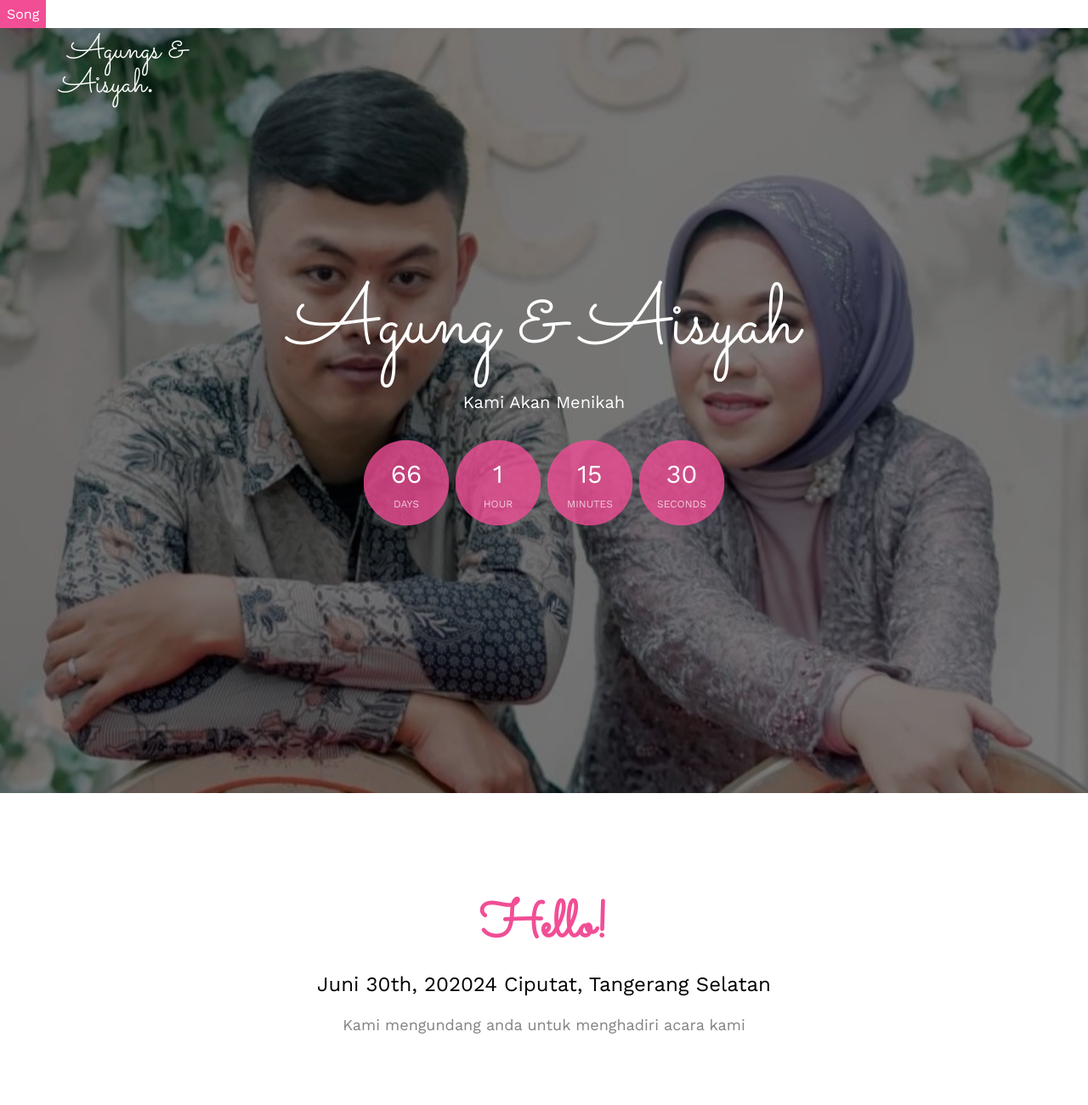
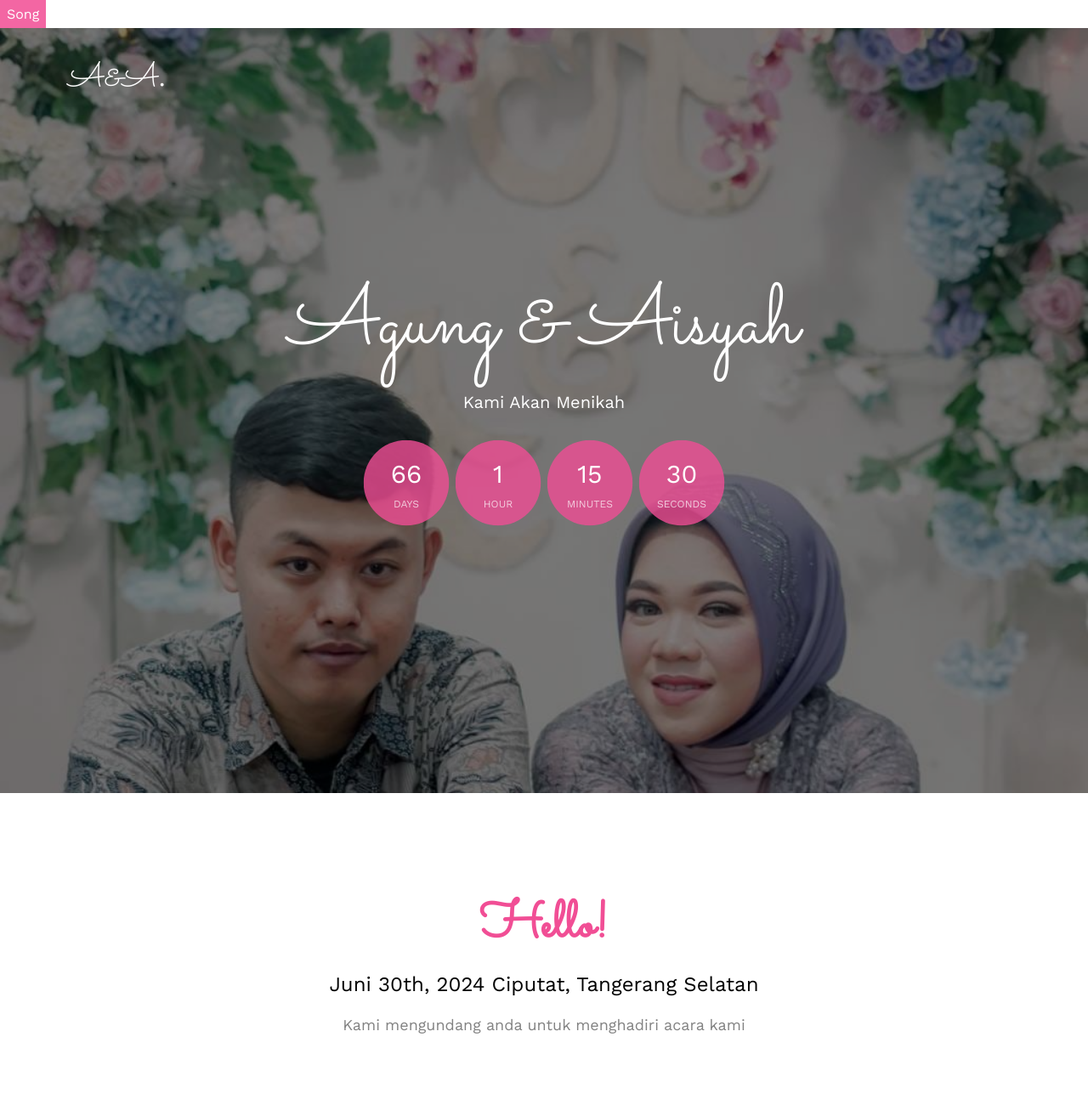
Before and after one commit to mhanks2/agungaisyah, a plain HTML site: page index.html in a window 1280 px wide. Shown: the top 1300 px of the page at 85% size. Drawn offline with nearby package versions, Linux system fonts and the light colour scheme; files whose address does not match are found by name.

Commit message:
index.html

```diff
--- a/index.html
+++ b/index.html
@@ -8,9 +8,9 @@
 	<meta http-equiv="X-UA-Compatible" content="IE=edge">
 	<title>Agungs & Aisyah &mdash; Acara Kami</title>
 	<meta name="viewport" content="width=device-width, initial-scale=1">
-	<meta name="description" content="Agung & Aisyah" />
-	<meta name="keywords" content="Agung & Aisyah" />
-	<meta name="author" content="Agung & Aisyah" />
+	<meta name="description" content="Free HTML5 Template by FREEHTML5.CO" />
+	<meta name="keywords" content="free html5, free template, free bootstrap, html5, css3, mobile first, responsive" />
+	<meta name="author" content="FREEHTML5.CO" />
 
 	<meta property="og:title" content=""/>
 	<meta property="og:image" content=""/>
@@ -51,9 +51,7 @@
 
 	</head>
 	<body>
-	<div class="fh5co-loader"></div>
-
-	<div id="page">
+	<div class="bi bi-volume-up">
 		<button class="btn-primary" id="ASong" onClick="playPause()">
 			<audio
 			  src="music/tevomxntana  Heaven Sent Lyrics.mp3"
@@ -62,18 +60,21 @@
 			></audio>
 			Song
 		  </button>
+	</div>
+
+	<div id="page">
 	<nav class="fh5co-nav" role="navigation">
 
 		<div class="container">
 			<div class="row">
 				<div class="col-xs-2">
-					<div id="fh5co-logo"><a>Agungs & Aisyah<strong>.</strong></a></div>
+					<div id="fh5co-logo"><a>A&A<strong>.</strong></a></div>
 			</div>
 
 		</div>
 	</nav>
 
-	<header id="fh5co-header" class="fh5co-cover" role="banner" style="background-image:url(images/img-bg-2.jpg);" data-stellar-background-ratio="0.5">
+	<header id="fh5co-header" class="fh5co-cover" role="banner" style="background-image:url(images/aa.jpg);" data-stellar-background-ratio="0.5">
 		<div class="overlay"></div>
 		<div class="container">
 			<div class="row">
@@ -95,7 +96,7 @@
 			<div class="row">
 				<div class="col-md-8 col-md-offset-2 text-center fh5co-heading animate-box">
 					<h2>Hello!</h2>
-					<h3>Juni 30th, 202024 Ciputat, Tangerang Selatan</h3>
+					<h3>Juni 30th, 2024 Ciputat, Tangerang Selatan</h3>
 					<p>Kami mengundang anda untuk menghadiri acara kami</p>
 				</div>
 			</div>
```
